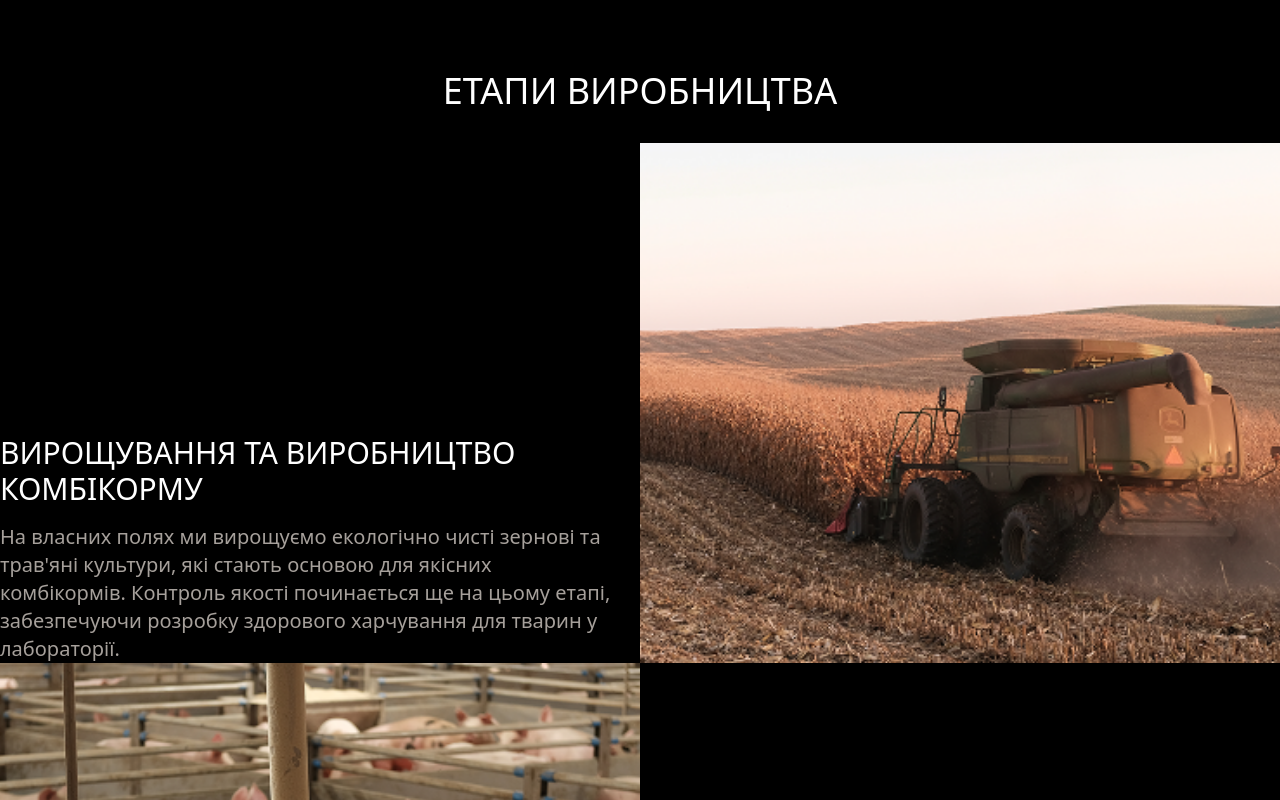
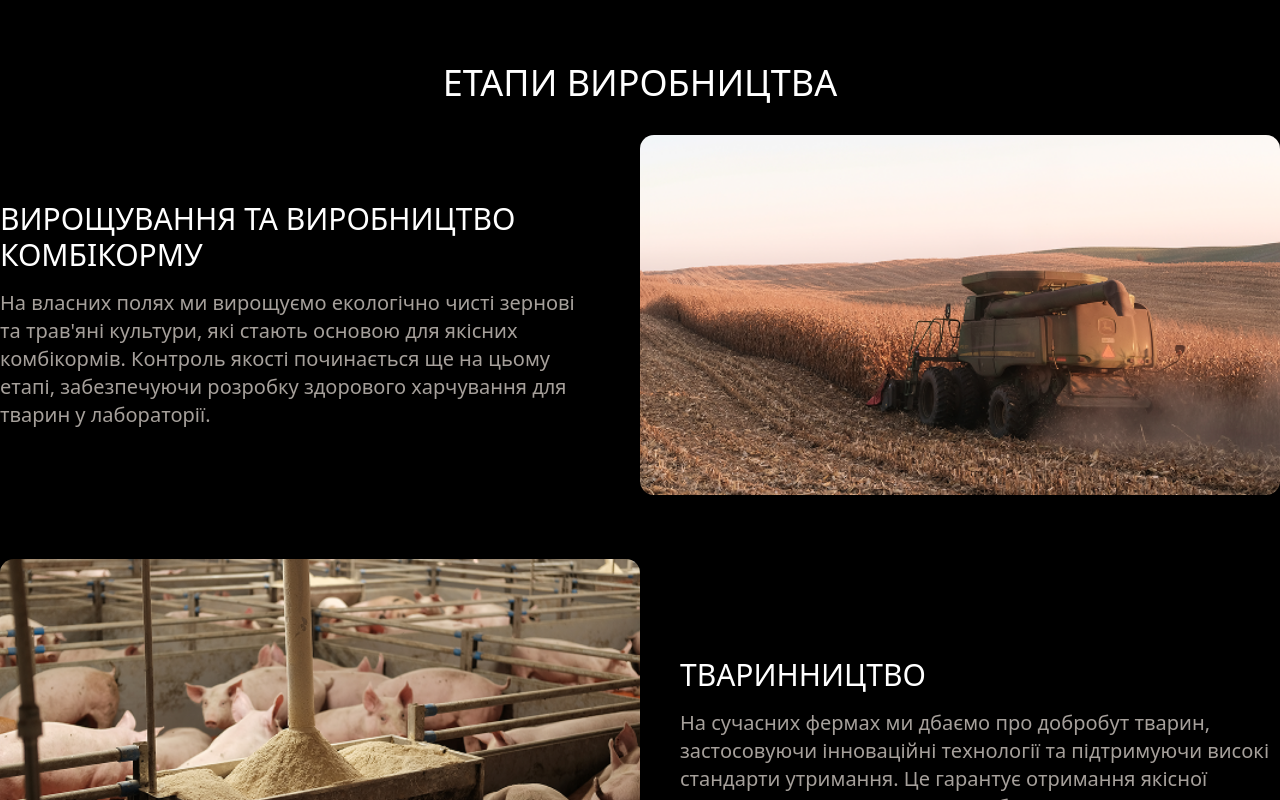
Before and after one commit to ArtemixArt228/chaika, a Next.js app: page /products in a window 1280 px wide. Shown: the part 1440-2240 px from the top of the page. Built offline with nearby package versions, Linux system fonts and the light colour scheme.

Commit message:
Refactor ProductionStagesSection and ProductsSection: improve layout responsiveness, adjust text and image styles, update spacings, and enhance overall visual consistency.

```diff
--- a/src/app/products/production-stages-section/components/production-stage-item.tsx
+++ b/src/app/products/production-stages-section/components/production-stage-item.tsx
@@ -18,22 +18,29 @@ export const ProductionStageItem = ({
 }: TProductionStageItemProps) => {
   return (
     <div
-      className={cn("flex gap-6 items-end", {
-        "flex-row-reverse": reverse,
-      })}
+      className={cn(
+        "flex bg-night-rider lg:bg-transparent flex-col rounded-xl lg:rounded-none lg:flex-row gap-10 items-center mb-16 pb-4 lg:pb-0",
+        {
+          "flex-col lg:flex-row-reverse": reverse,
+        },
+      )}
     >
-      <div className="w-1/2 h-130 relative shrink-0">
+      <div className="w-full lg:w-1/2 aspect-video relative shrink-0">
         <Image
           src={productionImage}
           alt="Production stage"
           fill
-          className="object-cover"
+          className="object-cover  rounded-xl"
         />
       </div>
 
-      <div className="flex flex-col gap-4">
-        <h6 className="text-white uppercase text-3xl">{productionHeadline}</h6>
-        <p className="text-stone-400 text-xl">{productionDescription}</p>
+      <div className="flex flex-col gap-4 px-3 lg:px-0">
+        <h6 className="text-white uppercase text-2xl lg:text-3xl">
+          {productionHeadline}
+        </h6>
+        <p className="text-stone-400 text-base lg:text-xl">
+          {productionDescription}
+        </p>
       </div>
     </div>
   );
--- a/src/app/products/production-stages-section/production-stages-section.tsx
+++ b/src/app/products/production-stages-section/production-stages-section.tsx
@@ -31,7 +31,7 @@ const PRODUCTION_STAGE_ITEMS = [
 
 export const ProductionStagesSection = () => {
   return (
-    <section className="container mx-auto mb-20">
+    <section className="container mx-auto mb-20 px-3 lg:px-0">
       <h4 className="text-center text-white uppercase text-4xl mb-8">
         Етапи виробництва
       </h4>
--- a/src/app/products/products-section/products-section.tsx
+++ b/src/app/products/products-section/products-section.tsx
@@ -12,11 +12,11 @@ import { ProductCard } from "@/app/products/products-section/components/product-
 export const ProductsSection = () => {
   return (
     <section className="container mx-auto mb-20">
-      <h4 className="text-center text-white uppercase text-4xl mb-8">
+      <h4 className="text-2xl md:text-4xl uppercase text-center text-white mb-6">
         Наша продукція
       </h4>
 
-      <div className="flex items-center gap-10 text-white text-2xl text-center mb-16 uppercase">
+      <div className="hidden lg:flex items-center gap-10 text-white text-2xl text-center mb-16 uppercase">
         <span>Усі</span>
         <span>Сирокопчені</span>
         <span>Варені</span>
```
